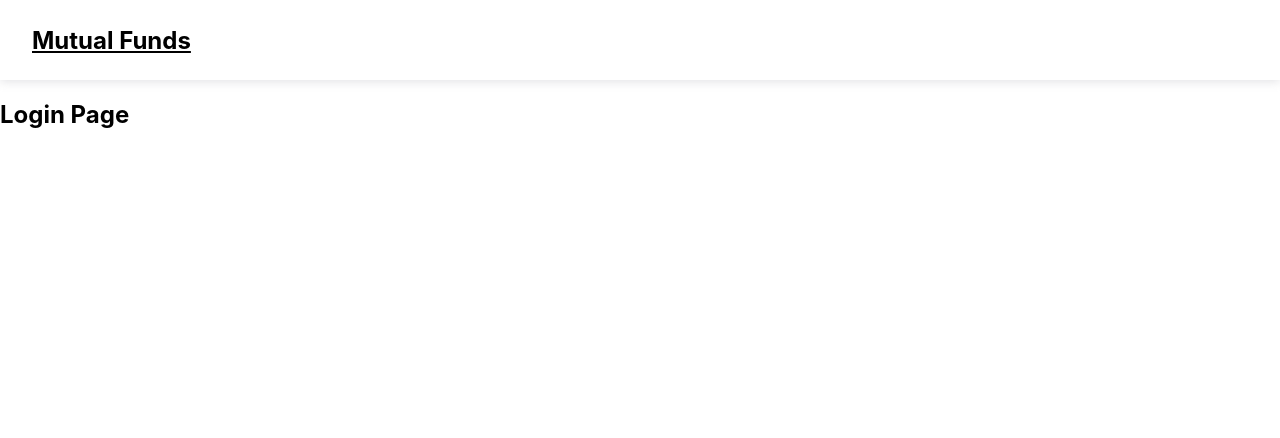
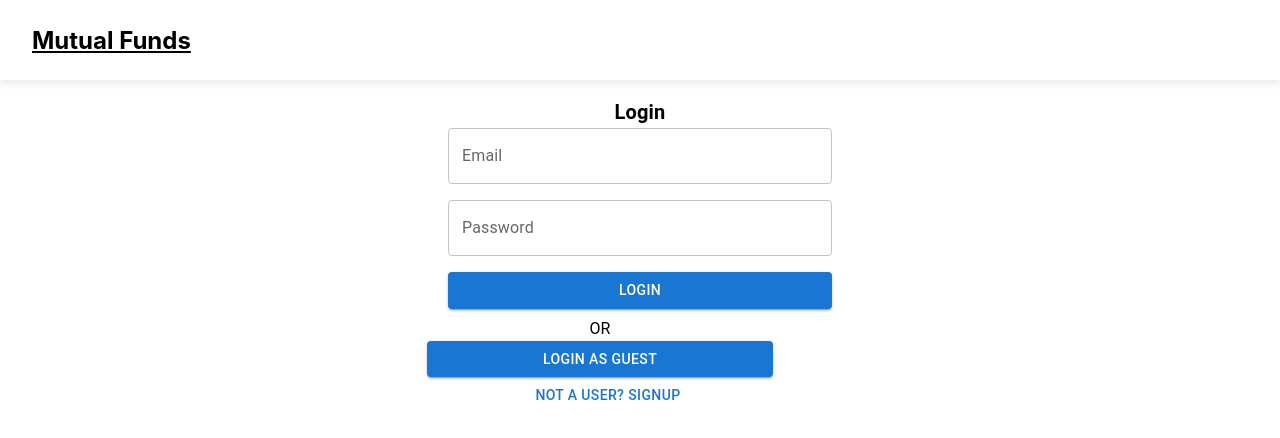
Before and after one commit to direshpradhan/mutual-fund-listing, a React (Create React App) app: page /login in a window 1280 px wide. Shown: the top 438 px of the page. Built offline with nearby package versions, Linux system fonts and the light colour scheme; no server answers.

Commit message:
added login page

```diff
--- a/src/App.js
+++ b/src/App.js
@@ -7,6 +7,7 @@ import { getMutualFundData } from "./features/fund/fundSlice";
 import { useDispatch } from "react-redux";
 import { Navbar } from "./components/Navbar";
 import { Signup } from "./features/auth/Signup";
+import { Login } from "./features/auth/Login";
 
 function App() {
   const dispatch = useDispatch();
@@ -19,9 +20,9 @@ function App() {
     <div className="">
       <Navbar />
       <Routes>
-        <Route path="/login" element={<h2>Login Page</h2>} />
         <Route path="/" element={<FundListing />} />
         <Route path="/fund/:fundId" element={<FundDetails />} />
+        <Route path="/login" element={<Login />} />
         <Route path="/signup" element={<Signup />} />
       </Routes>
     </div>
--- a/src/components/Navbar.jsx
+++ b/src/components/Navbar.jsx
@@ -1,30 +1,32 @@
+import { Button } from "@mui/material";
 import React from "react";
+import { useDispatch, useSelector } from "react-redux";
 import { Link } from "react-router-dom";
+import { logoutUser } from "../features/auth/authSlice";
 import styles from "./Navbar.module.css";
+import AccountCircleOutlinedIcon from "@mui/icons-material/AccountCircleOutlined";
 
 export const Navbar = () => {
+  const { token } = useSelector((state) => state.auth);
+  const dispatch = useDispatch();
   return (
     <>
       <nav className={`${styles.nav} `}>
         <Link className={`${styles.link}`} to="/">
           <h1>Mutual Funds</h1>
         </Link>
-        {/* {token ? (
-        <button
-          className={`btn btn-primary ${styles.button_text}`}
-          onClick={() => logoutUser()}
-        >
-          Logout
-        </button>
-      ) : (
-        <button
-          className={`btn btn-primary ${styles.button_text}`}
-          onClick={() => navigate("/login")}
-        >
-          Login
-        </button> */}
-        {/* )} */}
-        {/* )} */}
+        {token && (
+          <div className={styles.container}>
+            <Button
+              variant="outlined"
+              className={`btn btn-primary ${styles.button_text}`}
+              onClick={() => dispatch(logoutUser())}
+            >
+              Logout
+            </Button>
+            <AccountCircleOutlinedIcon fontSize="large" />
+          </div>
+        )}
       </nav>
     </>
   );
--- a/src/components/Navbar.module.css
+++ b/src/components/Navbar.module.css
@@ -33,6 +33,13 @@
   font-size: 0.95rem;
 }
 
+.container {
+  display: flex;
+  justify-content: space-between;
+  align-items: center;
+  gap: 1rem;
+}
+
 @media screen and (min-width: 768px) {
   .nav {
     padding: 0 2rem;
--- /dev/null
+++ b/src/features/auth/Login.jsx
@@ -0,0 +1,89 @@
+import { TextField, Button, Typography, Container } from "@mui/material";
+import React, { useEffect } from "react";
+import { useDispatch, useSelector } from "react-redux";
+import { useNavigate } from "react-router";
+import { useForm } from "react-hook-form";
+import { loginUser } from "./authSlice";
+
+export const Login = () => {
+  const { register, handleSubmit } = useForm();
+
+  const dispatch = useDispatch();
+
+  const navigate = useNavigate();
+  const { token, authStatus } = useSelector((state) => state.auth);
+  console.log(token, authStatus);
+
+  const onSubmit = (data) => {
+    dispatch(loginUser(data));
+  };
+
+  useEffect(() => {
+    token && navigate("/");
+  }, [token, navigate]);
+
+  return (
+    <>
+      <Typography variant="h6" sx={{ textAlign: "center", fontWeight: "bold" }}>
+        Login
+      </Typography>
+      <form
+        style={{
+          display: "flex",
+          flexDirection: "column",
+          gap: "1rem",
+          width: "100%",
+          alignItems: "center",
+        }}
+        onSubmit={handleSubmit(onSubmit)}
+      >
+        <TextField
+          variant="outlined"
+          label="Email"
+          name="email"
+          className="input"
+          {...register("email", { required: true })}
+        />
+        <TextField
+          variant="outlined"
+          label="Password"
+          type="password"
+          name="password"
+          className="input"
+          {...register("password", { required: true })}
+        />
+
+        <Button type="submit" variant="contained" className="input">
+          {authStatus === "loading" ? "Logging in.." : "Login"}
+        </Button>
+      </form>
+
+      <Container
+        maxWidth="lg"
+        sx={{
+          display: "flex",
+          flexDirection: "column",
+          alignItems: "center",
+          margin: "0.5rem",
+        }}
+      >
+        <Typography variant="body1" sx={{ marginRight: "1rem" }}>
+          OR
+        </Typography>
+        <Button
+          variant="contained"
+          className="input"
+          sx={{ marginRight: "1rem" }}
+          onClick={() =>
+            dispatch(
+              loginUser({ email: "test@test.com", password: "test@123" })
+            )
+          }
+        >
+          Login as Guest
+        </Button>
+        <Button onClick={() => navigate("/signup")}>Not a user? Signup</Button>
+      </Container>
+    </>
+  );
+};
--- a/src/features/auth/Signup.jsx
+++ b/src/features/auth/Signup.jsx
@@ -7,15 +7,11 @@ import {
   Radio,
   Button,
   Typography,
+  Container,
 } from "@mui/material";
 import React, { useEffect } from "react";
 import { useDispatch, useSelector } from "react-redux";
 import { useNavigate } from "react-router";
-// import {
-//   KeyboardDatePicker,
-//   MuiPickersUtilsProvider,
-// } from "@material-ui/pickers";
-// import DateFnsUtils from "@date-io/date-fns";
 import { useForm } from "react-hook-form";
 import { signupUser } from "./authSlice";
 
@@ -80,25 +76,6 @@ export const Signup = () => {
           className="input"
           {...register("password", { required: true })}
         />
-        {/* <MuiPickersUtilsProvider utils={DateFnsUtils}>
-            <Controller
-              render={(props) => (
-                <KeyboardDatePicker
-                  disableToolBar
-                  variant="inline"
-                  format="MM/dd/yyyy"
-                  margin="normal"
-                  label="Date of Birth"
-                  value={props.value}
-                  onChange={props.onChange}
-                  fullWidth
-                />
-              )}
-              name="dob"
-              control={control}
-              defaultValue={null}
-            />
-          </MuiPickersUtilsProvider> */}
 
         <FormControl component="fieldset" className="input">
           <FormLabel component="legend">Gender</FormLabel>
@@ -124,7 +101,14 @@ export const Signup = () => {
           {authStatus === "loading" ? "Signing up.." : "Signup"}
         </Button>
       </form>
-      {/* </Grid> */}
+      <Container
+        maxWidth="xs"
+        sx={{ display: "flex", justifyContent: "center" }}
+      >
+        <Button onClick={() => navigate("/login")}>
+          Have an account? Login
+        </Button>
+      </Container>
     </>
   );
 };
--- a/src/features/auth/authSlice.js
+++ b/src/features/auth/authSlice.js
@@ -38,6 +38,7 @@ export const authSlice = createSlice({
   initialState,
   reducers: {
     logoutUser: (state) => {
+      console.log(state);
       localStorage?.removeItem("login");
       state.token = null;
       state.authStatus = "idle";
--- a/src/features/fund/FundDetails.jsx
+++ b/src/features/fund/FundDetails.jsx
@@ -2,22 +2,22 @@ import { Chip, CircularProgress, Container, Typography } from "@mui/material";
 import React, { useEffect, useState } from "react";
 import { Line } from "react-chartjs-2";
 import { useSelector } from "react-redux";
-import { useParams } from "react-router";
+import { useNavigate, useParams } from "react-router";
 
 export const FundDetails = () => {
   const { fundId } = useParams();
   const { funds } = useSelector((state) => state.funds);
   const fund = funds.find((fund) => fund.meta.scheme_code === Number(fundId));
   const [historicData, setHistoricData] = useState([]);
-  console.log(historicData);
-
-  //   const useStyles = makeStyles();
+  const { token } = useSelector((state) => state.auth);
+  const navigate = useNavigate();
 
   useEffect(() => {
     fund &&
       historicData.length === 0 &&
       setHistoricData([...fund.data].reverse());
-  }, [fund, historicData]);
+    !token && navigate("/login");
+  }, [fund, historicData, token, navigate]);
   return (
     <>
       <Container maxWidth="md" sx={{ marginTop: "2rem" }}>
--- a/src/features/fund/FundListing.jsx
+++ b/src/features/fund/FundListing.jsx
@@ -1,12 +1,16 @@
-import React from "react";
+import React, { useEffect } from "react";
 import { useSelector } from "react-redux";
 import { Container, Typography } from "@mui/material";
 import { useNavigate } from "react-router";
 
 export const FundListing = () => {
   const { funds } = useSelector((state) => state.funds);
-  console.log(funds);
+  const { token } = useSelector((state) => state.auth);
   const navigate = useNavigate();
+
+  useEffect(() => {
+    !token && navigate("/login");
+  }, [token, navigate]);
 
   return (
     <>
```
